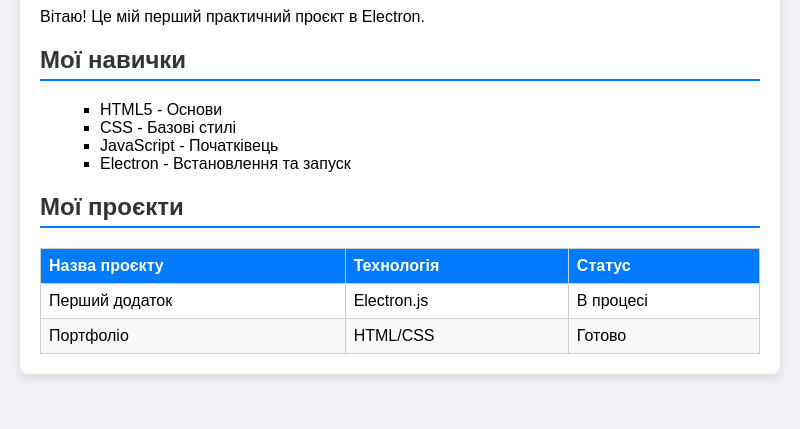
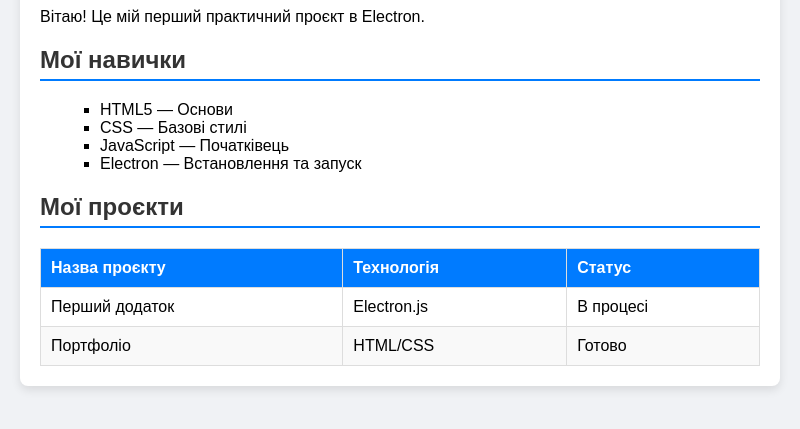
Before and after one commit to denbesarab1-droid/kp-2-3, an Electron app: page index.html in a window 800 px wide. Shown: the part 119-548 px from the top of the page. Drawn offline with Linux system fonts and the light colour scheme.

Commit message:
index.html

```diff
--- a/index.html
+++ b/index.html
@@ -1,5 +1,5 @@
 <!DOCTYPE html>
-<html>
+<html lang="uk">
 <head>
   <meta charset="UTF-8">
   <title>Моє Портфоліо</title>
@@ -11,6 +11,7 @@
       padding: 0;
       background-color: #f0f2f5;
     }
+
     .container {
       width: 90%;
       max-width: 900px;
@@ -20,29 +21,36 @@
       border-radius: 8px;
       box-shadow: 0 4px 10px rgba(0,0,0,0.1);
     }
+
     h1, h2 {
       color: #333;
       border-bottom: 2px solid #007bff;
       padding-bottom: 5px;
     }
+
     ul {
       list-style-type: square;
       margin-left: 20px;
     }
+
+    /* Стилі таблиці */
     table {
       width: 100%;
       border-collapse: collapse;
       margin-top: 15px;
     }
+
     th, td {
-      border: 1px solid #ccc;
-      padding: 8px;
+      border: 1px solid #ddd;
+      padding: 10px;
       text-align: left;
     }
+
     th {
       background-color: #007bff;
       color: white;
     }
+
     tr:nth-child(even) {
       background-color: #f9f9f9;
     }
@@ -55,10 +63,10 @@
 
     <h2>Мої навички</h2>
     <ul>
-      <li>HTML5 - Основи</li>
-      <li>CSS - Базові стилі</li>
-      <li>JavaScript - Початківець</li>
-      <li>Electron - Встановлення та запуск</li>
+      <li>HTML5 — Основи</li>
+      <li>CSS — Базові стилі</li>
+      <li>JavaScript — Початківець</li>
+      <li>Electron — Встановлення та запуск</li>
     </ul>
 
     <h2>Мої проєкти</h2>
```
